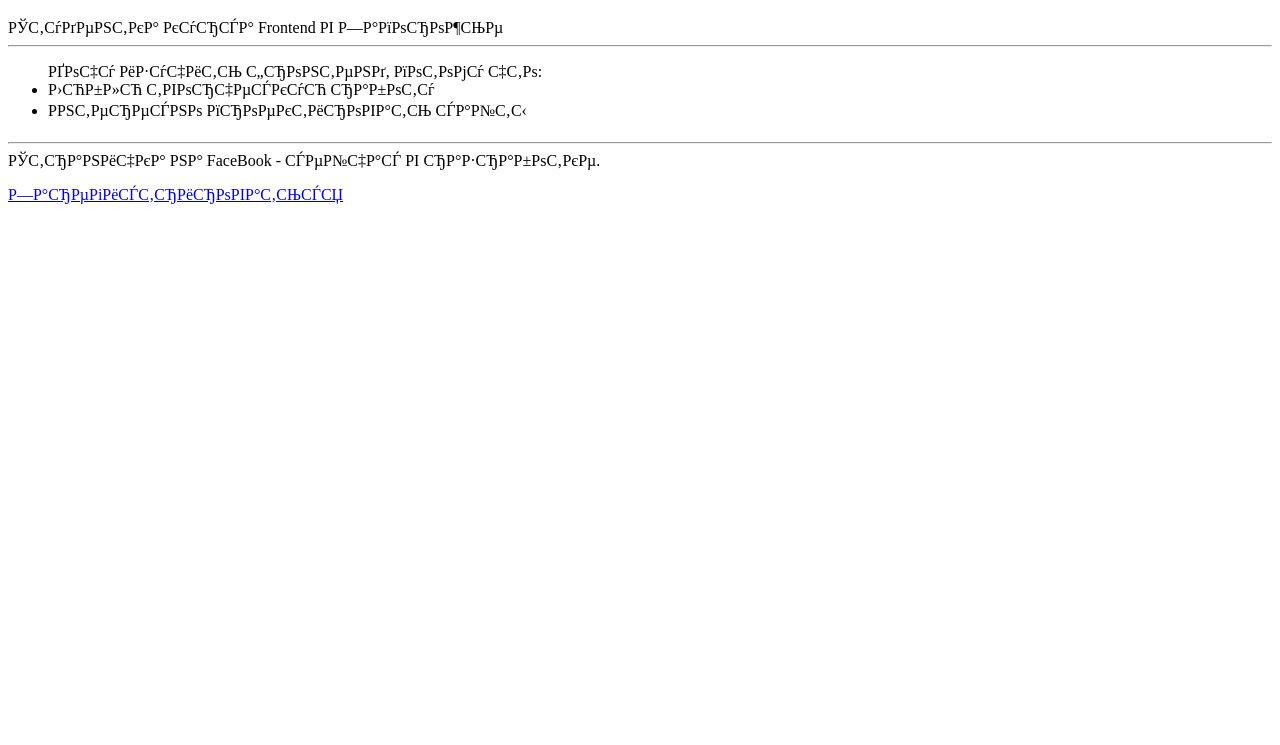
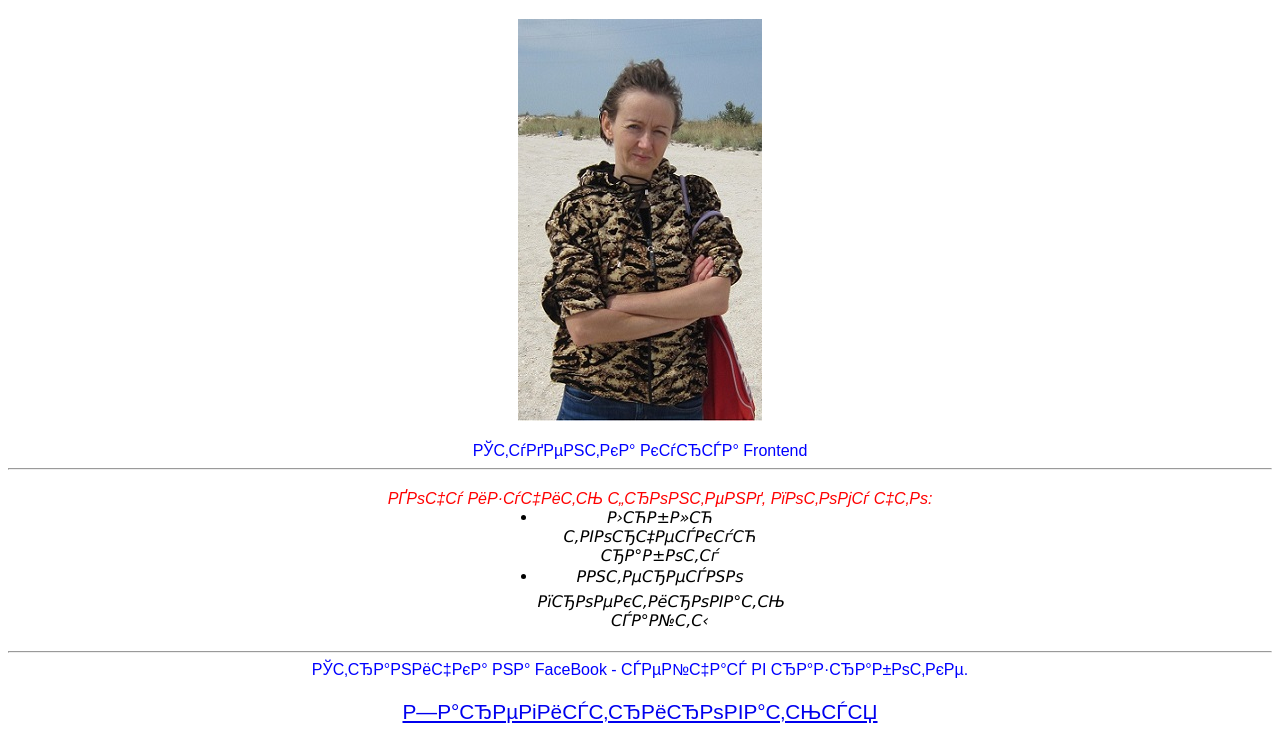
Before and after one commit to lora-vit/course-go-frontend1, a plain HTML site: page index.html in a window 1280 px wide. Shown: the part 61-806 px from the top of the page. Drawn offline with Linux system fonts and the light colour scheme; files that its build step writes are made by us from their sources.

Commit message:
home work Lesson 1

```diff
--- /dev/null
+++ b/css/style1.css
@@ -0,0 +1,24 @@
+p{
+ font-size: 130%;
+    font-family: Arial,Helvetica;
+    color: blue;
+text-align:center;
+}
+ul {
+    font-family:  Arial;
+    color: red;
+text-align:center;
+font-style:italic;
+}
+ul li{
+    font-family: Verdana ;
+    color: black;
+text-align:center;
+margin-left:40%;
+margin-right:40%;
+}
+.user{
+font-family: Arial;
+text-align:center;
+color: blue;
+}
--- a/index.html
+++ b/index.html
@@ -4,12 +4,13 @@
 <meta http-equiv="Content-Type" content="text/html; charset=windows-1251">
 <meta charset="UTF-8">
 <title>Про студента </title>
-<link rel="stylesheet" href="style1.css">
+<link rel="stylesheet" href="../scc/style1.css">
 </head>
 <body>
 <h1>Василькова Лариса Витальевна­ </h1>
-
-<div class="user">Студентка курса Frontend в Запорожье</div>
+<p>
+<img src="../img/ph1.jpg" alt= "LVphoto" align="center" title="в поисках впечатлений"></p>
+<div class="user">Студентка курса Frontend</div>
 <hr>
 <p>
 <ul>Хочу изучить фронтенд, потому что:
```
Also changed, not shown: img/ph1.jpg (added).
